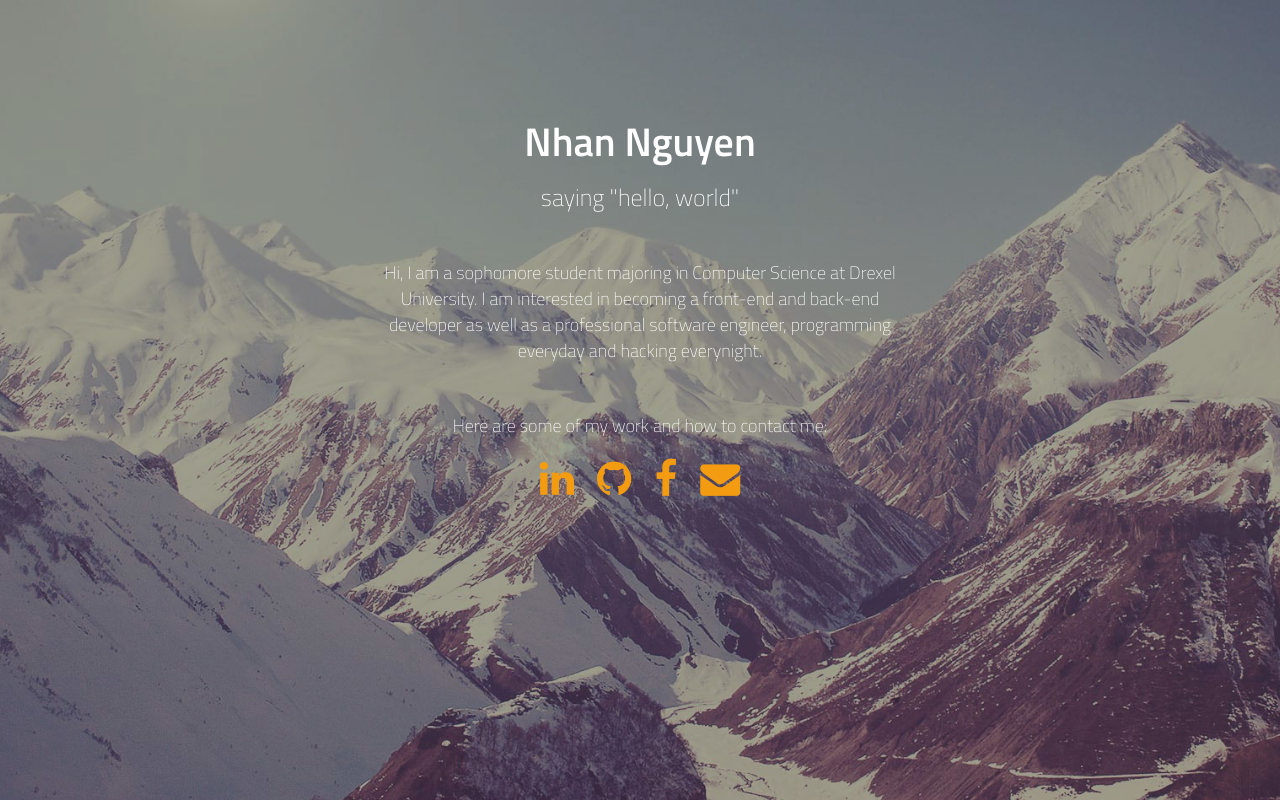
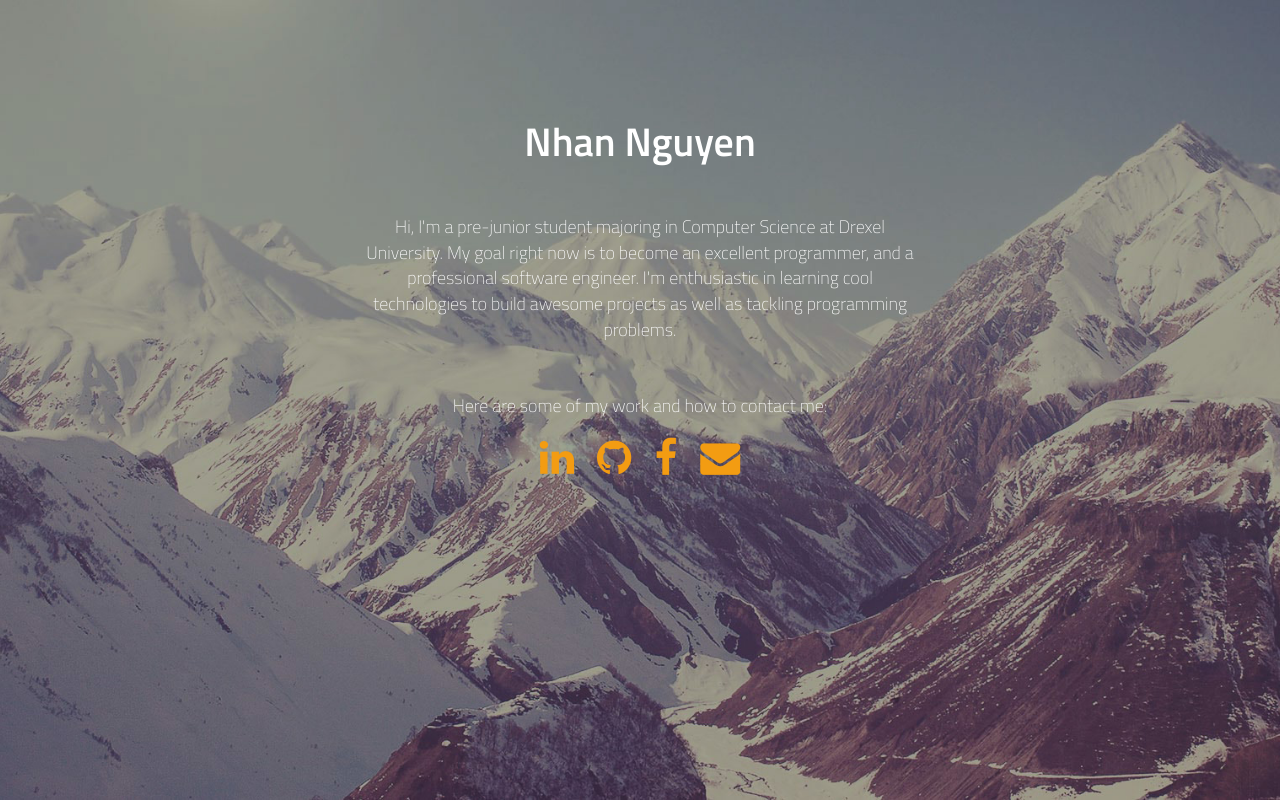
Before and after one commit to nhannguyen29/nhannguyen29.github.io, a plain HTML site: page index.html in a window 1280 px wide. Drawn offline with Linux system fonts and the light colour scheme.

Commit message:
Update information

```diff
--- a/index.html
+++ b/index.html
@@ -1,12 +1,12 @@
 <!DOCTYPE html>
 
-<html lang="en" hola_ext_inject="disabled"><head><meta http-equiv="Content-Type" content="text/html; charset=UTF-8">
-    <meta charset="utf-8">
+<html lang="en" hola_ext_inject="disabled">
+
+<head>
+    <meta http-equiv="Content-Type" content="text/html; charset=UTF-8">
     <meta http-equiv="X-UA-Compatible" content="IE=edge">
     <meta name="viewport" content="width=device-width, initial-scale=1">
-    <!-- The above 3 meta tags *must* come first in the head; any other head content must come *after* these tags -->
-    <meta name="description" content="Carlos Alvarez, Theme designer and developer living in Madrid, Spain.">
-    <meta name="author" content="Carlos Alvarez">
+
     <title>Nhan Nguyen</title>
 
     <!-- Bootstrap -->
@@ -15,52 +15,47 @@
 
     <!-- Main CSS -->
     <link href="assets/css/main.css" rel="stylesheet">
-    <link href='http://fonts.googleapis.com/css?family=Titillium+Web:400,600,300,200&subset=latin,latin-ext' rel='stylesheet' type='text/css'>
+    <link href='http://fonts.googleapis.com/css?family=Titillium+Web:400,600,300,200&subset=latin,latin-ext' rel='stylesheet'
+        type='text/css'>
+</head>
 
-    <!-- HTML5 shim and Respond.js for IE8 support of HTML5 elements and media queries -->
-    <!-- WARNING: Respond.js doesn't work if you view the page via file:// -->
-    <!--[if lt IE 9]>
-      <script src="https://oss.maxcdn.com/html5shiv/3.7.2/html5shiv.min.js"></script>
-      <script src="https://oss.maxcdn.com/respond/1.4.2/respond.min.js"></script>
-    <![endif]-->
-  <style type="text/css"></style></head>
-  <body>
+<body>
     <div class="container">
         <div class="row centered">
-
             <div class="opening">
                 <h1 class="font-semibold">Nhan Nguyen</h1>
-                <h3 class="font-thin">saying "hello, world"</h3>
-            </div> <!-- opening -->
-        </div> <!-- row -->
-    </div> <!--container -->
-       <div class ="container n">
-        <div class ="row centered">
+            </div>
+            <!-- opening -->
+        </div>
+        <!-- row -->
+    </div>
+    <!--container -->
+    <div class="container n">
+        <div class="row centered">
             <div class="col-lg-6 col-lg-offset-3 font-thin">
-                <p>Hi, I am a sophomore student majoring in Computer Science at Drexel
-                University. I am interested in becoming a front-end and
-                back-end developer as well as a professional software engineer,
-                programming everyday and hacking everynight.</p>
+                <p>Hi, I'm a pre-junior student majoring in Computer Science at Drexel University. My goal right now is to  become
+                    an excellent programmer, and a professional software engineer. I'm enthusiastic in learning cool technologies to build
+                    awesome projects as well as tackling programming problems.</p>
             </div>
-        </div> <!-- row -->
-    </div> <!-- container -->
- <div class ="container n">
-                  <div class="row centered m tooltip-demo font-thin">
-                      <p>Here are some of my work and how to contact me:</p>
+        </div>
+        <!-- row -->
+    </div>
+    <!-- container -->
+    <div class="container n">
+        <div class="row centered m tooltip-demo font-thin">
+            <p>Here are some of my work and how to contact me:</p>
 
-		            <a data-toggle="tooltip" title="This is my Linkedin profile"
-                href="https://www.linkedin.com/pub/nhan-nguyen/b3/2b0/2b"><i class="fa fa-linkedin"></i></a>
-            <a data-toggle="tooltip" title="Here is my Github page"
-                href="https://github.com/nhannguyen29"> <i class="fa fa-github"></i></a>
+            <a data-toggle="tooltip" title="This is my Linkedin profile" href="https://www.linkedin.com/pub/nhan-nguyen/b3/2b0/2b"><i class="fa fa-linkedin"></i></a>
+            <a data-toggle="tooltip" title="Here is my Github page" href="https://github.com/nhannguyen29"> <i class="fa fa-github"></i></a>
             <!-- <a href="resume.html"><i class="fa fa-file-text"></i></a> -->
 
-            <a data-toggle="tooltip" title="I would like to be friend with you."
-            href="https://www.facebook.com/milkyway226"><i class="fa
+            <a data-toggle="tooltip" title="I would like to be friend with you." href="https://www.facebook.com/nhannguyen29"><i class="fa
                     fa-facebook"></i></a>
-            <a data-toggle="tooltip" title="Or send me an email."
-                href="mailto:nguyenhuuhoangnhan@gmail.com"><i class="fa fa-envelope"></i></a>
-        </div> <!-- row -->
-    </div> <!-- container -->
+            <a data-toggle="tooltip" title="Or send me an email." href="mailto:nguyenhuuhoangnhan@gmail.com"><i class="fa fa-envelope"></i></a>
+        </div>
+        <!-- row -->
+    </div>
+    <!-- container -->
 
     <!-- JavaScript-->
     <!-- Placed at the end of the document so the pages load faster -->
@@ -83,4 +78,6 @@
         $.backstretch("assets/img/background.jpg", {speed: 500});
         //-->
     </script>
-</body></html>
+</body>
+
+</html>
```
